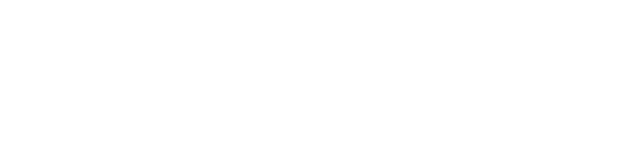
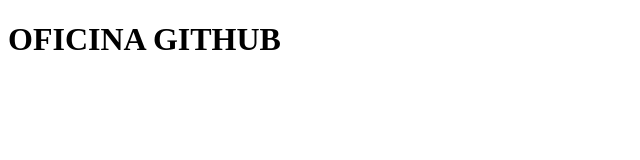
Before and after one commit to moniyama/oficina-git, a plain HTML site: page index.html in a window 1280 px wide. Shown: the whole page, without its empty margins (0-640 px from the left). Drawn offline with Linux system fonts and the light colour scheme.

Commit message:
add titulo index.html

```diff
--- a/index.html
+++ b/index.html
@@ -3,9 +3,9 @@
 <head>
     <meta charset="UTF-8">
     <meta name="viewport" content="width=device-width, initial-scale=1.0">
-    <title>Document</title>
+    <title>OFICINA</title>
 </head>
 <body>
-
+    <h1>OFICINA GITHUB</h1>
 </body>
 </html>
```
